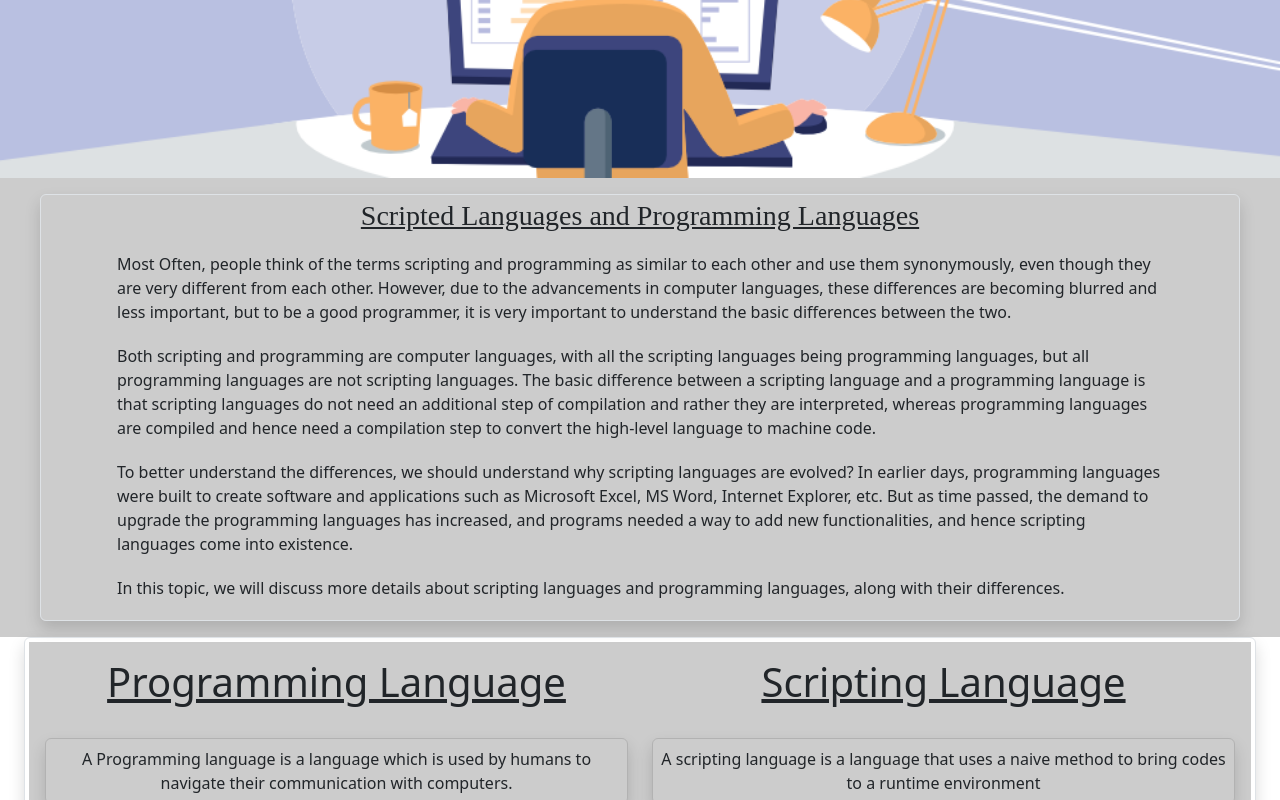
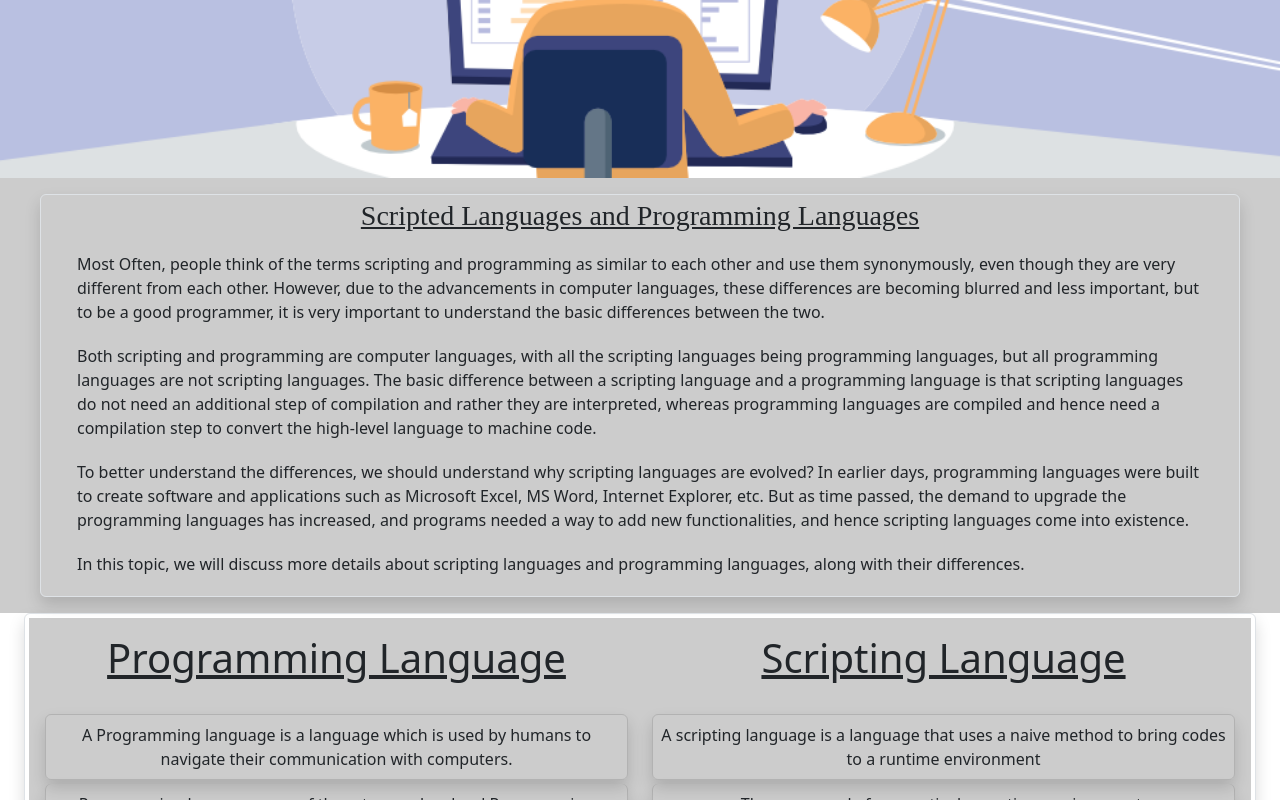
Before and after one commit to learnenggvgd/elearn, a plain HTML site: page index.html in a window 1280 px wide. Shown: the part 576-1376 px from the top of the page. Drawn offline with nearby package versions, Linux system fonts and the light colour scheme.

Commit message:
update 1 commit

```diff
--- a/index.html
+++ b/index.html
@@ -89,7 +89,7 @@
           Scripted Languages and Programming Languages
         </h3>
 
-        <div class=" mx-4 px-5">
+        <div class=" mx-4 px-2">
           <p class="pspace">
             Most Often, people think of the terms scripting and programming as
             similar to each other and use them synonymously, even though they
```
